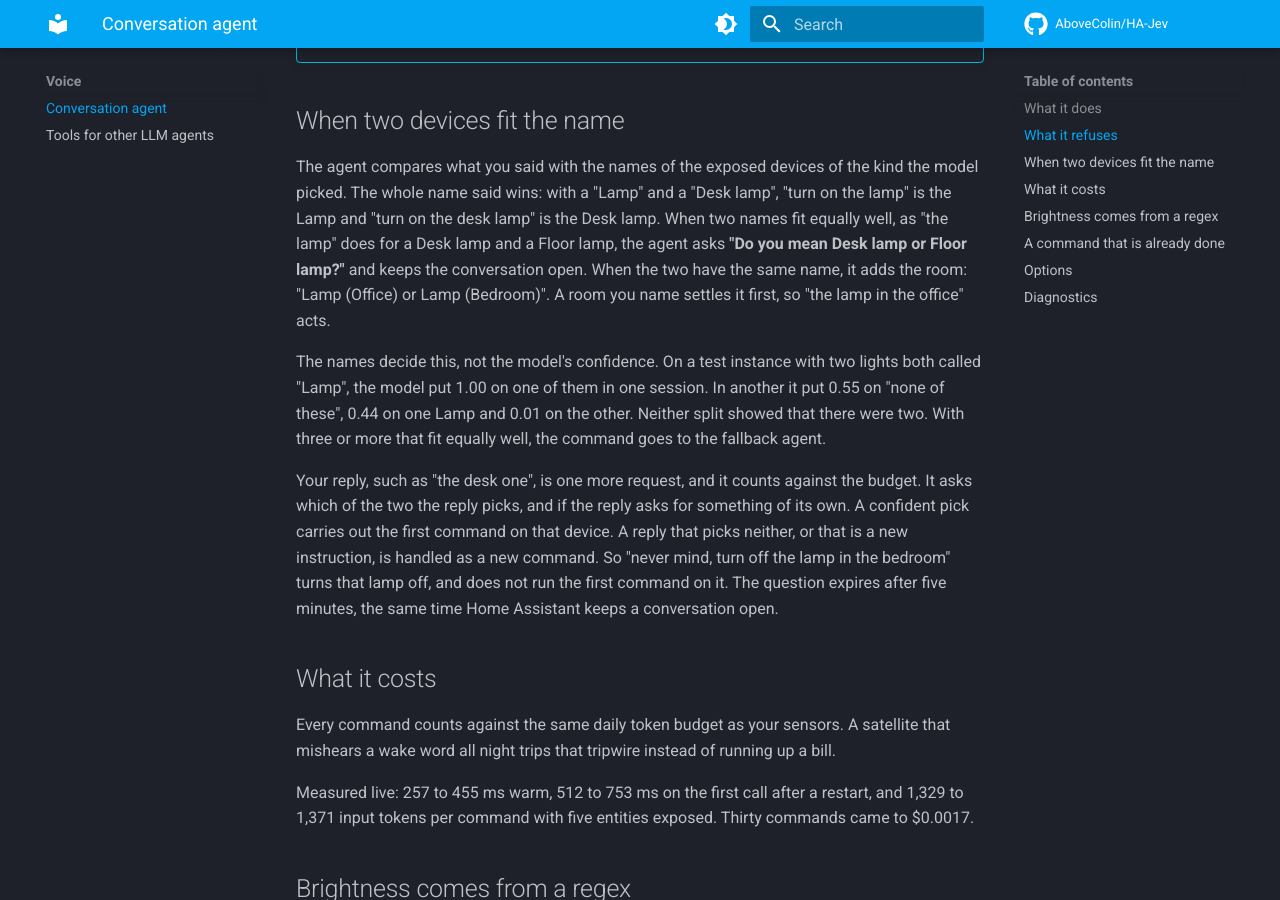
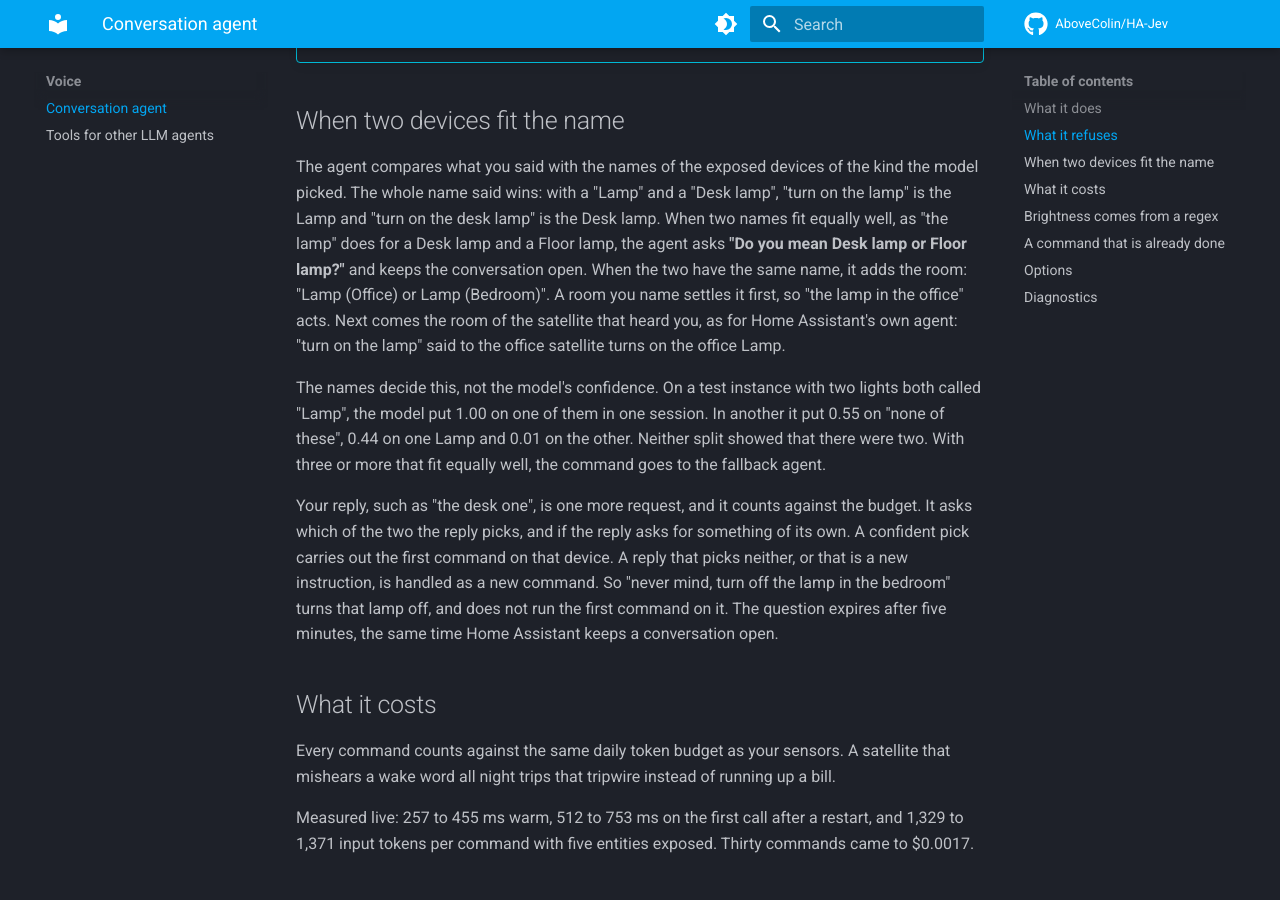
Before and after one commit to AboveColin/HA-Jev, an MkDocs documentation site: the page built from site-docs/conversation.md, in a window 1280 px wide and 900 px high, scrolled down 1842 px. Built offline with MkDocs 1.6.1 and Material for MkDocs 9.7.7, drawn with Linux system fonts in a browser that asks for light colours; comment, search, counter and statistics services are not loaded.

Commit message:
Say that the satellite's room settles a shared name

```diff
--- a/site-docs/conversation.md
+++ b/site-docs/conversation.md
@@ -69,7 +69,9 @@ the lamp" is the Lamp and "turn on the desk lamp" is the Desk lamp. When two nam
 equally well, as "the lamp" does for a Desk lamp and a Floor lamp, the agent asks
 **"Do you mean Desk lamp or Floor lamp?"** and keeps the conversation open. When the
 two have the same name, it adds the room: "Lamp (Office) or Lamp (Bedroom)". A room
-you name settles it first, so "the lamp in the office" acts.
+you name settles it first, so "the lamp in the office" acts. Next comes the room of
+the satellite that heard you, as for Home Assistant's own agent: "turn on the lamp"
+said to the office satellite turns on the office Lamp.
 
 The names decide this, not the model's confidence. On a test instance with two lights
 both called "Lamp", the model put 1.00 on one of them in one session. In another it put
```
